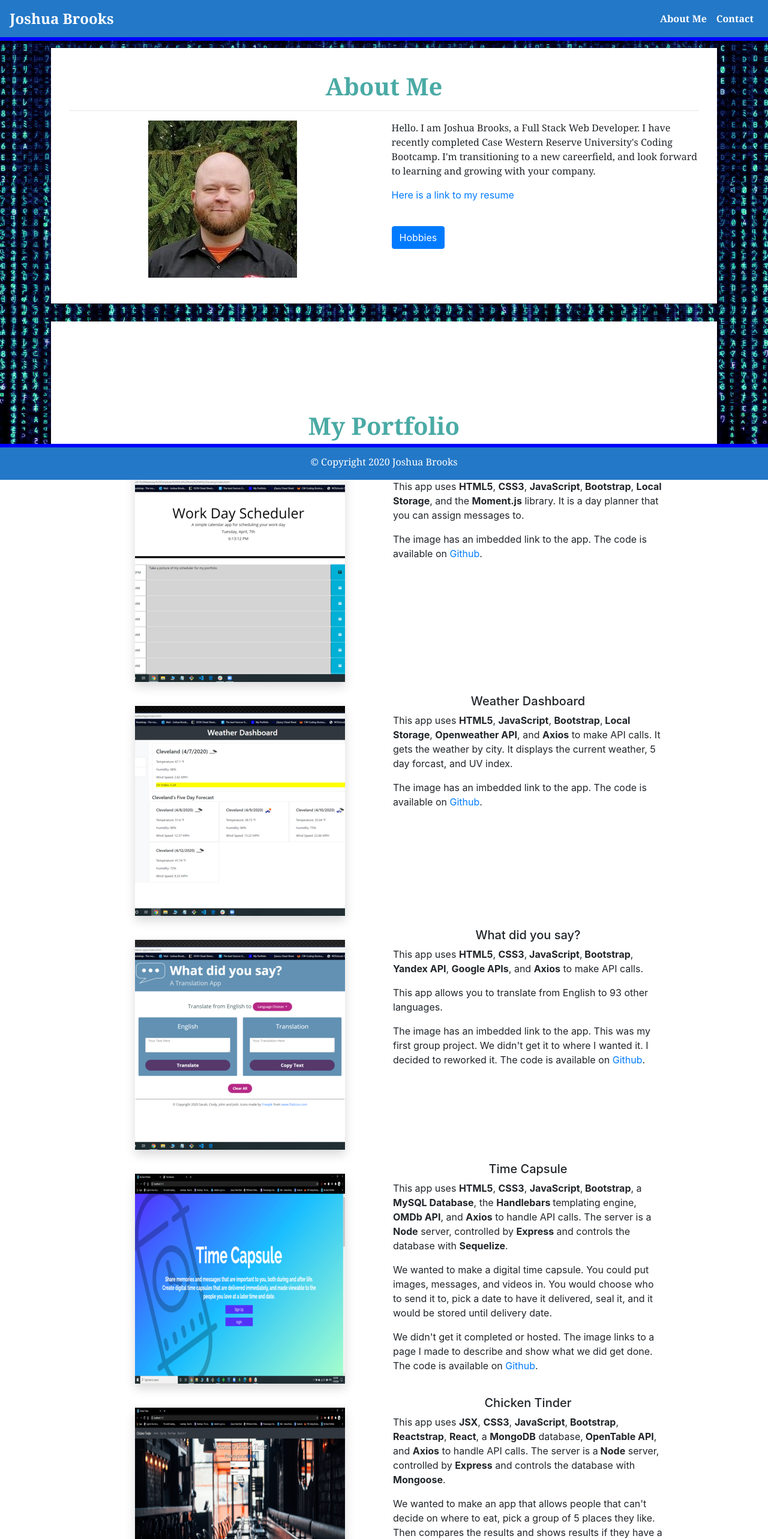
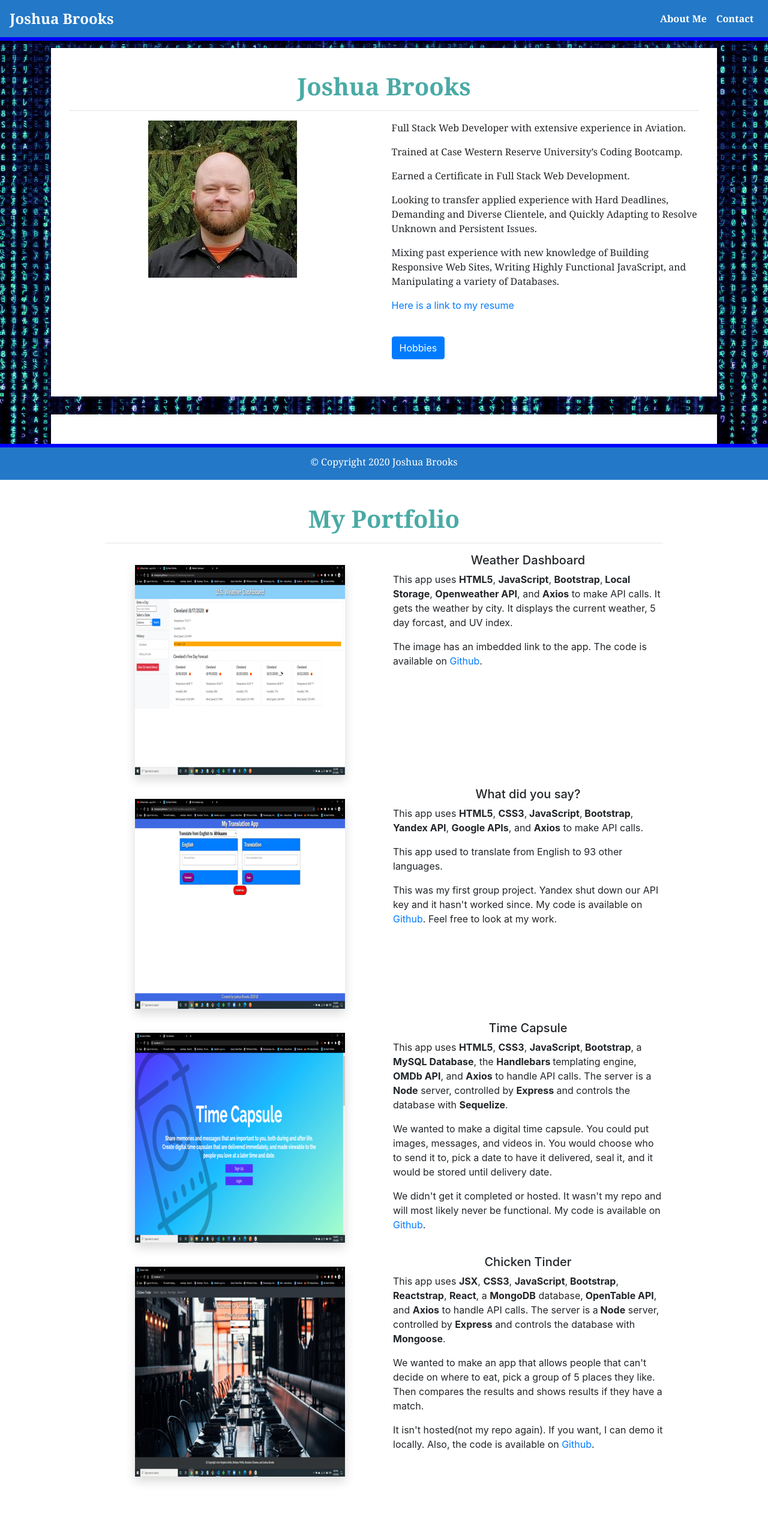
Before and after one commit to Misterjosh/react-portfolio, a React (Create React App) app: page / in a window 1280 px wide. Shown: the top 2566 px of the page at 60% size. Built offline with nearby package versions, Linux system fonts and the light colour scheme.

Commit message:
Changes after all 3 projects had issues

```diff
--- a/src/app/App.js
+++ b/src/app/App.js
@@ -2,7 +2,7 @@ import React from 'react';
 import { BrowserRouter as Router, Route } from "react-router-dom";
 import Home from "../pages/home/Home";
 import Contact from "../pages/contact/Contact";
-import Timecapsule from "../pages/timecapsule/Timecapsule";
+// import Timecapsule from "../pages/timecapsule/Timecapsule";
 import Footer from "../components/footer/Footer";
 import MyNavbar from "../components/navbar/Navbar";
 import "./app.css";
@@ -14,7 +14,7 @@ function App() {
         <MyNavbar />
         <Route exact path="/" component={Home} />
         <Route exact path="/contact" component={Contact} />
-        <Route exact path="/timecapsule" component={Timecapsule} />
+        {/* <Route exact path="/timecapsule" component={Timecapsule} />  */}
         <Footer />
       </div>
     </Router>
--- a/src/components/portfolio/Portfolio.js
+++ b/src/components/portfolio/Portfolio.js
@@ -1,6 +1,6 @@
 import React from 'react';
 import "./portfolio.css";
-import dayplanner from "../../images/DayPlanner.png";
+// import dayplanner from "../../images/DayPlanner.png";
 import translator from "../../images/TranslationApp.png";
 import weather from "../../images/WeatherApp.png";
 import timecapsule from "../../images/timecapsule/timecapsule1.png";
@@ -15,7 +15,7 @@ export default function Portfolio() {
                     <article className="block">
                         <h1 className="block-header">My Portfolio</h1>
                         <hr />
-                        <div className="row">
+                        {/* <div className="row">
                             <div className="col-sm-6 col-md-12 col-lg-6">
                                 <a href="https://misterjosh.github.io/Homework%2005%20-%20Weekday%20Scheduler%20(3rd%20Party%20APIs)/Develop/index.html"
                                     data-toggle="tooltip"
@@ -40,7 +40,7 @@ export default function Portfolio() {
                                         </a>.
                                     </p>
                             </div>
-                        </div>
+                        </div> */}
                         <div className="row">
                         <div className="col-sm-6 col-md-12 col-lg-6">
                                 <a href="https://misterjosh.github.io/Homework-06-WeatherApp/index.html"
@@ -66,14 +66,14 @@ export default function Portfolio() {
                         </div>
                         <div className="row">
                         <div className="col-sm-6 col-md-12 col-lg-6">
-                                <a href="https://misterjosh.github.io/Project-1%20-translation-app/index.html"
+                                {/* <a href="https://misterjosh.github.io/Project-1%20-translation-app/index.html"
                                     data-toggle="tooltip"
                                     data-placement="top"
                                     title=""
                                     target="_blank"
-                                    rel="noopener noreferrer">
+                                    rel="noopener noreferrer"> */}
                                     <img className="shadow img-fluid port-image" target="_blank" src={translator} alt="What did you say? Translation app"></img>
-                                </a>
+                                {/* </a>  */}
                             </div>
                             <div className="col-sm-6 col-md-12 col-lg-6">
                                 <h5>What did you say?</h5>
@@ -82,18 +82,19 @@ export default function Portfolio() {
                                         , and <span className="spanb">Axios</span> to make API calls.
                                     </p>
                                     <p>
-                                        This app allows you to translate from English to 93 other languages.
+                                        This app used to translate from English to 93 other languages.
                                     </p>
                                     <p>
-                                        The image has an imbedded link to the app. This was my first group project. We didn't get it to where I wanted it. I decided to reworked it. The code is available on
-                                        <a href="https://github.com/Misterjosh/translation-app-upgrade" target="_blank" rel="noopener noreferrer"> Github</a>.
+                                        This was my first group project. Yandex shut down our API key and it hasn't worked since. My code is available on
+                                        <a href="https://github.com/Misterjosh/translation-app-upgrade" target="_blank" rel="noopener noreferrer"> Github</a>. Feel free to look at my work.
                                     </p>
                             </div>
                         </div>
                         <div className="row">
                         <div className="col-sm-6 col-md-12 col-lg-6">
-                                <a href="/timecapsule" data-toggle="tooltip" data-placement="top" title="" target="_blank" rel="noopener noreferrer">
-                                    <img className="shadow img-fluid port-image" target="_blank" src={timecapsule} alt="Time capsule"></img></a>
+                                {/* <a href="/timecapsule" data-toggle="tooltip" data-placement="top" title="" target="_blank" rel="noopener noreferrer"> */}
+                                    <img className="shadow img-fluid port-image" target="_blank" src={timecapsule} alt="Time capsule"></img>
+                                    {/* </a>  */}
                             </div>
                             <div className="col-sm-6 col-md-12 col-lg-6">
                                 <h5>Time Capsule</h5>
@@ -106,15 +107,15 @@ export default function Portfolio() {
                                     We wanted to make a digital time capsule. You could put images, messages, and videos in. You would choose who to send it to,
                                     pick a date to have it delivered, seal it, and it would be stored until delivery date.
                                     </p>
-                                    <p>We didn't get it completed or hosted. The image links to a page I made to describe and show what we did get done.
-                                    The code is available on <a href="https://github.com/JamesWalterHudeck/Project2-timeCapsule" target="_blank" rel="noopener noreferrer">Github</a>.
+                                    <p>We didn't get it completed or hosted. It wasn't my repo and will most likely never be functional.
+                                    My code is available on <a href="https://github.com/JamesWalterHudeck/Project2-timeCapsule" target="_blank" rel="noopener noreferrer">Github</a>.
                                     </p>
                             </div>
                         </div>
                         <div className="row">
                             <div className="col-sm-6 col-md-12 col-lg-6">
-                                <a href="/" data-toggle="tooltip" data-placement="top" title="" target="_blank" rel="noopener noreferrer">
-                                    <img className="shadow img-fluid port-image" target="_blank" src={chickentinder} alt="Chicken Tinder"></img></a>
+                                {/* <a href="/" data-toggle="tooltip" data-placement="top" title="" target="_blank" rel="noopener noreferrer"></a>  */}
+                                    <img className="shadow img-fluid port-image" target="_blank" src={chickentinder} alt="Chicken Tinder"></img>
                             </div>
                             <div className="col-sm-6 col-md-12 col-lg-6">
                                 <h5>Chicken Tinder</h5>
@@ -127,7 +128,7 @@ export default function Portfolio() {
                                     We wanted to make an app that allows people that can't decide on where to eat, pick a group of 5 places they like. Then compares the results and shows results if they have a match.
                                 </p>
                                 <p>
-                                    It isn't hosted yet, but the code is available on <a href="https://github.com/BethanyWebb/Final" target="_blank" rel="noopener noreferrer">Github</a>.
+                                    It isn't hosted(not my repo again). If you want, I can demo it locally. Also, the code is available on <a href="https://github.com/BethanyWebb/Final" target="_blank" rel="noopener noreferrer">Github</a>.
                                 </p>
                             </div>
                         </div>
--- a/src/pages/contact/Contact.js
+++ b/src/pages/contact/Contact.js
@@ -13,23 +13,31 @@ export default function Contact() {
                         <article className="block">
                             <h1 className="block-header">Contact Me</h1>
                             <hr />
-                            <h3 className="non-header">If you like what you've seen, reach out. I'm always happy to pass along a copy of my resume.</h3>
-                            <h4>Please Click a link below</h4>
-                            <div className="row">
-                                <div className="col-sm-6 col-md-6 col-lg-6">
-                                    <img src={thankyou}
+                            <img src={thankyou}
                                     data-toggle="tooltip"
                                     data-placement="bottom"
                                     title="Thanks for stopping by"
                                     alt="A neon light of the words thank you"
                                     className=""/>
+                                    <h3 className="non-header">If you like what you've seen, you can reach me at <a href="mailto:defautjoshua@gmail.com">defaultjoshua@gmail.com</a>.</h3>
+                            {/* <h4>Please Click a link below</h4> */}
+                            <div className="row">
+                                <div className="col-sm-6 col-md-6 col-lg-6">
+                                    {/* <img src={thankyou}
+                                    data-toggle="tooltip"
+                                    data-placement="bottom"
+                                    title="Thanks for stopping by"
+                                    alt="A neon light of the words thank you"
+                                    className=""/> */}
                                 </div>
                                 <div className="col-sm-6 col-md-6 col-lg-6">
-                                <ul className="non-header">
-                                    <li><a href="mailto:defaultjosh@hotmail.com">defaultjosh@hotmail.com</a></li>
-                                    <li><a href="mailto:defautjoshua@gmail.com">defaultjoshua@gmail.com</a></li>
-                                    <li><a href="mailto:joshuaBrooks.developer@gmail.com">joshuabrooks.developer@gmail.com</a></li>
-                                </ul>
+                                {/* <ul className="non-header"> */}
+                                    {/* <li><a href="mailto:defaultjosh@hotmail.com">defaultjosh@hotmail.com</a></li> */}
+                                    {/* <li> */}
+                                        {/* <a href="mailto:defautjoshua@gmail.com">defaultjoshua@gmail.com</a> */}
+                                    {/* </li> */}
+                                    {/* <li><a href="mailto:joshuaBrooks.developer@gmail.com">joshuabrooks.developer@gmail.com</a></li> */}
+                                {/* </ul> */}
                                 </div>
                             </div>
                         </article>
--- a/src/pages/home/Home.js
+++ b/src/pages/home/Home.js
@@ -11,7 +11,7 @@ export default function Home() {
                 <section className="row">
                 <div className="col-md-12">
                     <article className="block">
-                        <h1 className="block-header logo">About Me</h1>
+                        <h1 className="block-header logo">Joshua Brooks</h1>
                         <hr />
                         <div className="row">
                             <div className="col me-photo">
@@ -23,11 +23,13 @@ export default function Home() {
                                 className=""/>
                             </div>
                             <div className="col">
-                                <p className="non-header">Hello. I am Joshua Brooks, a Full Stack Web Developer.
-                                I have recently completed Case Western Reserve University's Coding Bootcamp.
-                                I'm transitioning to a new careerfield, and look forward to learning and growing with your company.
+                                <p className="non-header">Full Stack Web Developer with extensive experience in Aviation. </p>
+                                <p className="non-header">Trained at Case Western Reserve University’s Coding Bootcamp. </p>
+                                <p className="non-header">Earned a Certificate in Full Stack Web Development. </p>
+                                <p className="non-header">Looking to transfer applied experience with Hard Deadlines, Demanding and Diverse Clientele, and Quickly Adapting to Resolve Unknown and Persistent Issues. </p>
+                                <p className="non-header">Mixing past experience with new knowledge of Building Responsive Web Sites, Writing Highly Functional JavaScript, and Manipulating a variety of Databases.
                                 </p>
-                                <p><a href="https://docs.google.com/document/d/e/2PACX-1vR7wq8xjYManvf_xwTVXhRIzRmzaMno6gZ_fMUMdMbsynTuEnXwojPzef3BZvyZ4Q/pub" target="_blank" rel="noopener noreferrer">Here is a link to my resume</a>
+                                <p ><a href="https://docs.google.com/document/d/e/2PACX-1vR7wq8xjYManvf_xwTVXhRIzRmzaMno6gZ_fMUMdMbsynTuEnXwojPzef3BZvyZ4Q/pub" target="_blank" rel="noopener noreferrer">Here is a link to my resume</a>
                                 </p>
                                 <br />
                                 <p>
```
Also changed, not shown: src/images/TranslationApp.png, src/images/WeatherApp.png.
